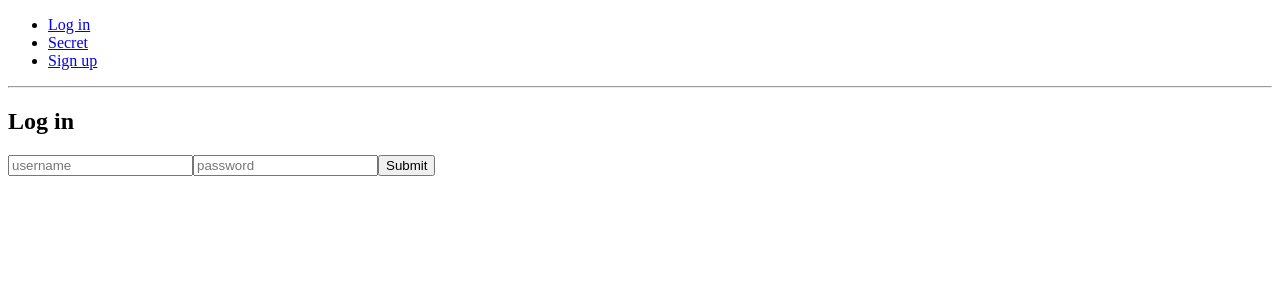
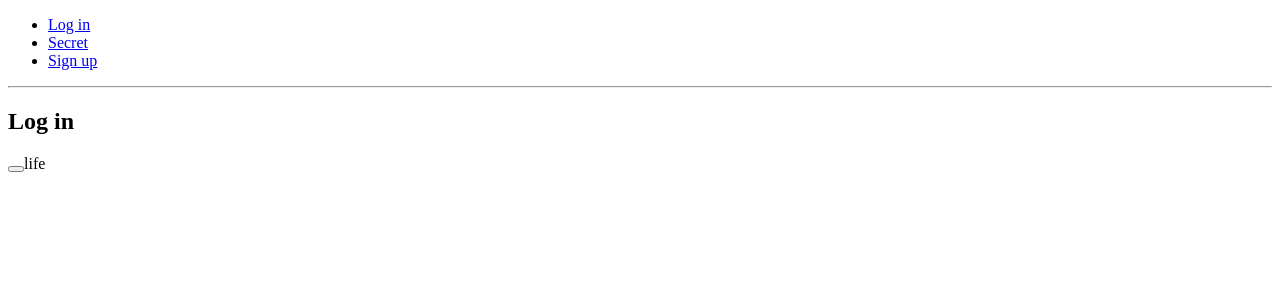
Before and after one commit to skykeeper0/ReactD-starter-kit, a React app: page / in a window 1280 px wide. Shown: the top 300 px of the page. Built offline with nearby package versions, Linux system fonts and the light colour scheme; the HTML template or start-up script is replaced by a standard one.

Commit message:
figured out passing props inluding func with react router

```diff
--- a/client/src/components/App.js
+++ b/client/src/components/App.js
@@ -11,31 +11,36 @@ class App extends Component {
     // App is the center component that hold the state
     constructor() {
         super()
+        // this.handleClick = this.handleClick.bind(this)
     }
 
     /* when the sign up button is clicked the e get all the data from the form and use request to send request with data to server*/
-    signupUser(e){
-        const signupUser = {
-            username: e.target[0].value,
-            password: e.target[1].value
-        }
+    // signupUser(e){
+    //     const signupUser = {
+    //         username: e.target[0].value,
+    //         password: e.target[1].value
+    //     }
 
-        //send a post request
+    //     //send a post request
 
-    }
+    // }
 
     /* when the sign up button is clicked the e get all the data from the form and use request to send request with data to server*/
-    loginUser(e){
-        const loginUser = {
-            username: e.target[0].value,
-            password: e.target[1].value
-        }
+    // loginUser(e){
+    //     const loginUser = {
+    //         username: e.target[0].value,
+    //         password: e.target[1].value
+    //     }
 
-        //send a post request
+    //     //send a post request
 
-    }
+    // }
 
     //How to pass 2 above function to the components?
+
+    handleClick(i = 'not passed') {
+        console.log('clicked ',i)
+    }
 
     render() {
         return (
@@ -47,7 +52,8 @@ class App extends Component {
                         <li><Link to='/signup' >Sign up</Link></li>
                     </ul>
                     <hr/>
-                        <Route exact path='/' component={Login} />
+                        <Route exact path='/' component={() => (<Login value='life' handleClick={(i) => this.handleClick(i)} />)} />
+                        {/*<Route exact path='/' component={() => (<Login value='life' handleClick={this.handleClick}/>)} />*/}
                         <Route path='/signup' component={Signup} />
                         <Route path='/secret' component={Secret} />
                 </div>
--- a/client/src/components/Login.js
+++ b/client/src/components/Login.js
@@ -1,16 +1,27 @@
-import React from 'react';
+import React, {Component} from 'react';
 
-const Login = () => {
+class Login extends Component {
+
+    constructor() {
+        super()
+        // console.log(props)
+    }
+
+    render() {
+        let i = 1879;
         return (
             <div>
                 <h2>Log in</h2>
-            <form >
+                {/*<form onSubmit={props.onClick}>
                     <input type="text" name="username" placeholder="username"/>
                     <input type="text" name="password" placeholder="password"/>
                     <button>Submit</button>
-            </form>
+                </form>*/}
+                <button onClick={() => this.props.handleClick(i)}/>
+                {this.props.value}
             </div>
         )
+    }
 };
 
 export default Login;
```
Also changed, not shown: 1 other file (tests, documents, lock files or other folders). Lines whose indentation alone changed are shown as unchanged.
